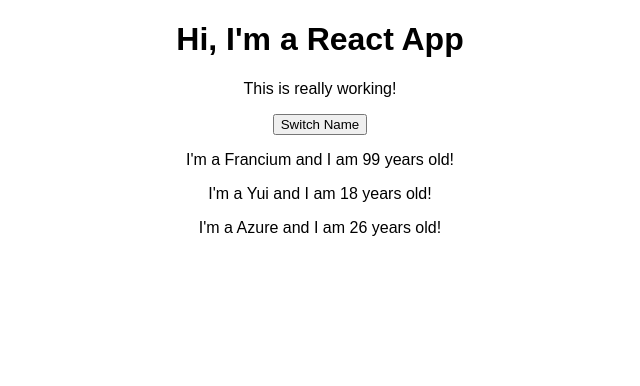
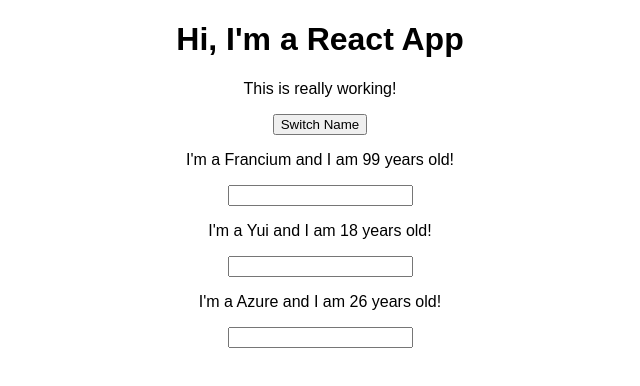
Before and after one commit to huatzhi/learn-react, a React (Create React App) app: page / in a window 1280 px wide. Shown: the top 386 px of the page, without its empty margins (320-960 px from the left). Built offline with nearby package versions, Linux system fonts and the light colour scheme.

Commit message:
lect 45 - dynamic change value

```diff
--- a/src/App.js
+++ b/src/App.js
@@ -23,6 +23,16 @@
     // this.state.persons[2].name = "AzureRedFrame"; // THIS DOES NOT WORK FOR DOM UPDATING
   }
 
+  nameChangedHandler = (event) => {
+    this.setState({
+      persons: [
+        { name: 'Xen Ace', age: 999 },
+        { name: event.target.value, age: 18 },
+        { name: 'Mystogan', age: 26 },
+      ]
+    });
+  }
+
   render() {
     return (
       <div className="App">
@@ -37,7 +47,9 @@
         <Person
           name={this.state.persons[1].name}
           age={this.state.persons[1].age}
-          click={this.switchNameHandler}>
+          click={this.switchNameHandler}
+          changed={this.nameChangedHandler}
+          >
         </Person>
         <Person
           name={this.state.persons[2].name}
--- a/src/Person/Person.js
+++ b/src/Person/Person.js
@@ -2,7 +2,11 @@
 
 const person = (props) => {
   return (
-    <p onClick={props.click}>I'm a {props.name} and I am {props.age} years old!</p>
+    <div>
+      <p onClick={props.click}>I'm a {props.name} and I am {props.age} years old!</p>
+      <p>{props.children}</p>
+      <input type='text' onChange={props.changed} />
+    </div>
   )
 }
 
```
